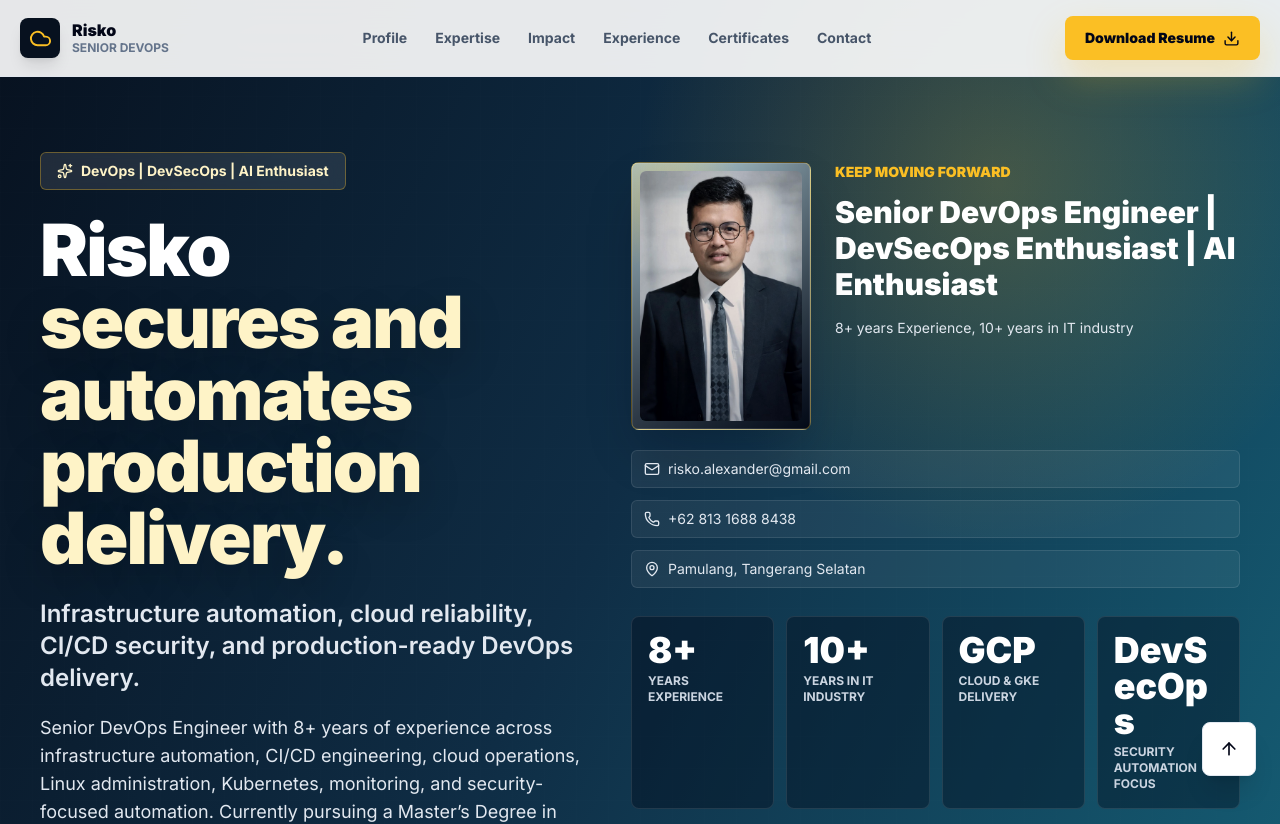
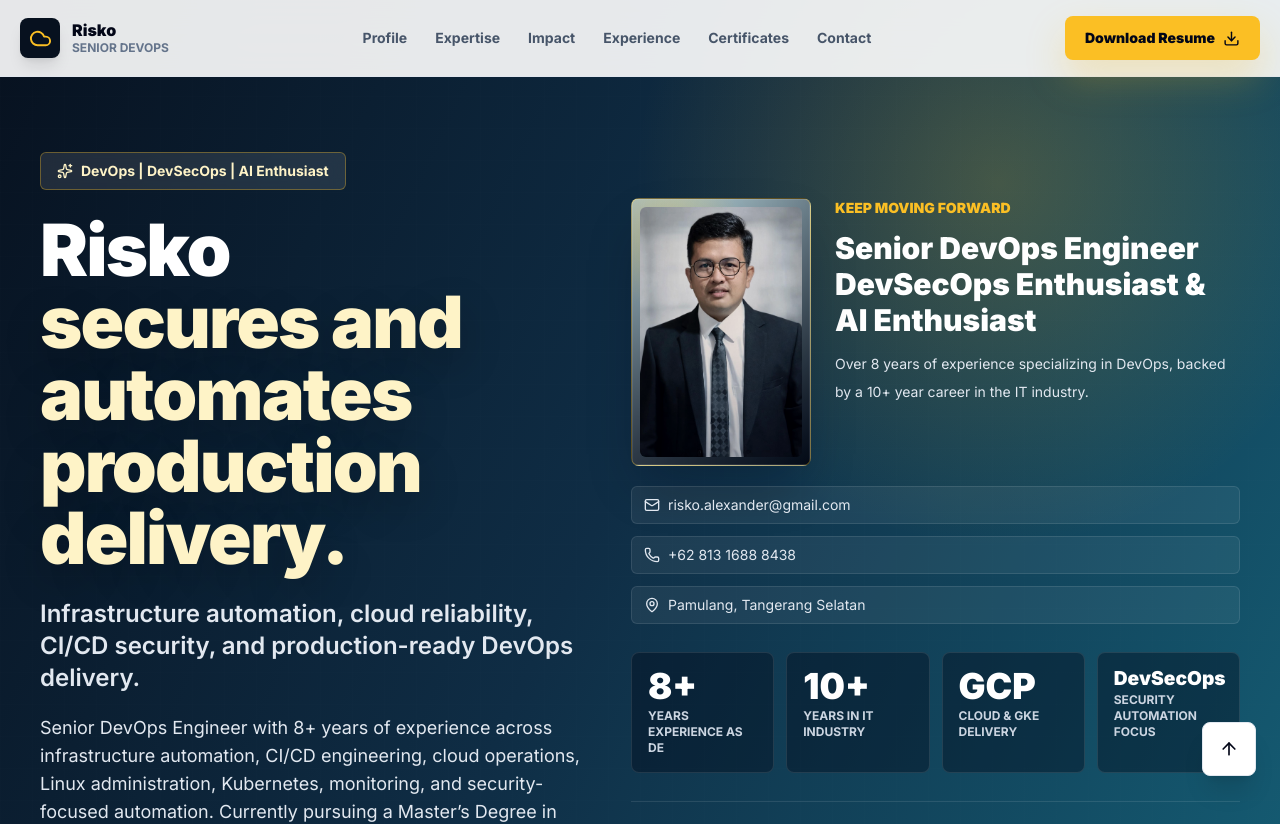
Before and after one commit to Rhisko/rhisko.github.io, a React (Vite) app: page / in a window 1280 px wide. Shown: the top 824 px of the page. Built offline with nearby package versions, Linux system fonts and the light colour scheme.

Commit message:
Adding new VA for testing requirements

```diff
--- a/src/App.tsx
+++ b/src/App.tsx
@@ -134,7 +134,7 @@ function Hero() {
               <p className="eyebrow eyebrow-dark">Keep Moving Forward</p>
               <h2 className="mt-3 text-3xl font-black text-white">{profile.role}</h2>
               <p className="dark-copy mt-3 text-sm leading-7">
-                8+ years Experience, 10+ years in IT industry
+                Over 8 years of experience specializing in DevOps, backed by a 10+ year career in the IT industry.
               </p>
             </div>
           </div>
@@ -157,7 +157,9 @@ function Hero() {
           <div className="mt-7 grid gap-3 sm:grid-cols-2 xl:grid-cols-4">
             {metrics.map((metric) => (
               <div key={metric.label} className="stat-tile">
-                <p className="metric-value">{metric.value}</p>
+                <p className={metric.value === "DevSecOps" ? "metric-value metric-value-devsecops" : "metric-value"}>
+                  {metric.value}
+                </p>
                 <p className="dark-muted mt-1 text-xs font-bold uppercase">{metric.label}</p>
               </div>
             ))}
--- a/src/data/portfolio.ts
+++ b/src/data/portfolio.ts
@@ -1,6 +1,6 @@
 export const profile = {
   name: "Risko",
-  role: "Senior DevOps Engineer | DevSecOps Enthusiast | AI Enthusiast",
+  role: "Senior DevOps Engineer  DevSecOps Enthusiast & AI Enthusiast",
   headline: "Infrastructure automation, cloud reliability, CI/CD security, and production-ready DevOps delivery.",
   tagline:
     "Senior DevOps Engineer with 8+ years of experience across infrastructure automation, CI/CD engineering, cloud operations, Linux administration, Kubernetes, monitoring, and security-focused automation. Currently pursuing a Master’s Degree in Informatics Engineering with academic exposure to cybersecurity, data protection, and artificial intelligence.",
@@ -13,7 +13,7 @@ export const profile = {
 };
 
 export const metrics = [
-  { value: "8+", label: "Years Experience" },
+  { value: "8+", label: "Years Experience as De" },
   { value: "10+", label: "Years in IT Industry" },
   { value: "GCP", label: "Cloud & GKE Delivery" },
   { value: "DevSecOps", label: "Security Automation Focus" }
--- a/src/index.css
+++ b/src/index.css
@@ -232,8 +232,12 @@ body:has([data-theme="indigo"]) {
   }
 
   .metric-value {
-    @apply max-w-full break-words font-black leading-none text-white;
+    @apply max-w-full whitespace-nowrap font-black leading-none text-white;
     font-size: clamp(2rem, 2.8vw, 3rem);
+  }
+
+  .metric-value-devsecops {
+    font-size: clamp(1.2rem, 1.42vw, 1.75rem);
   }
 
   .feature-card,
```
